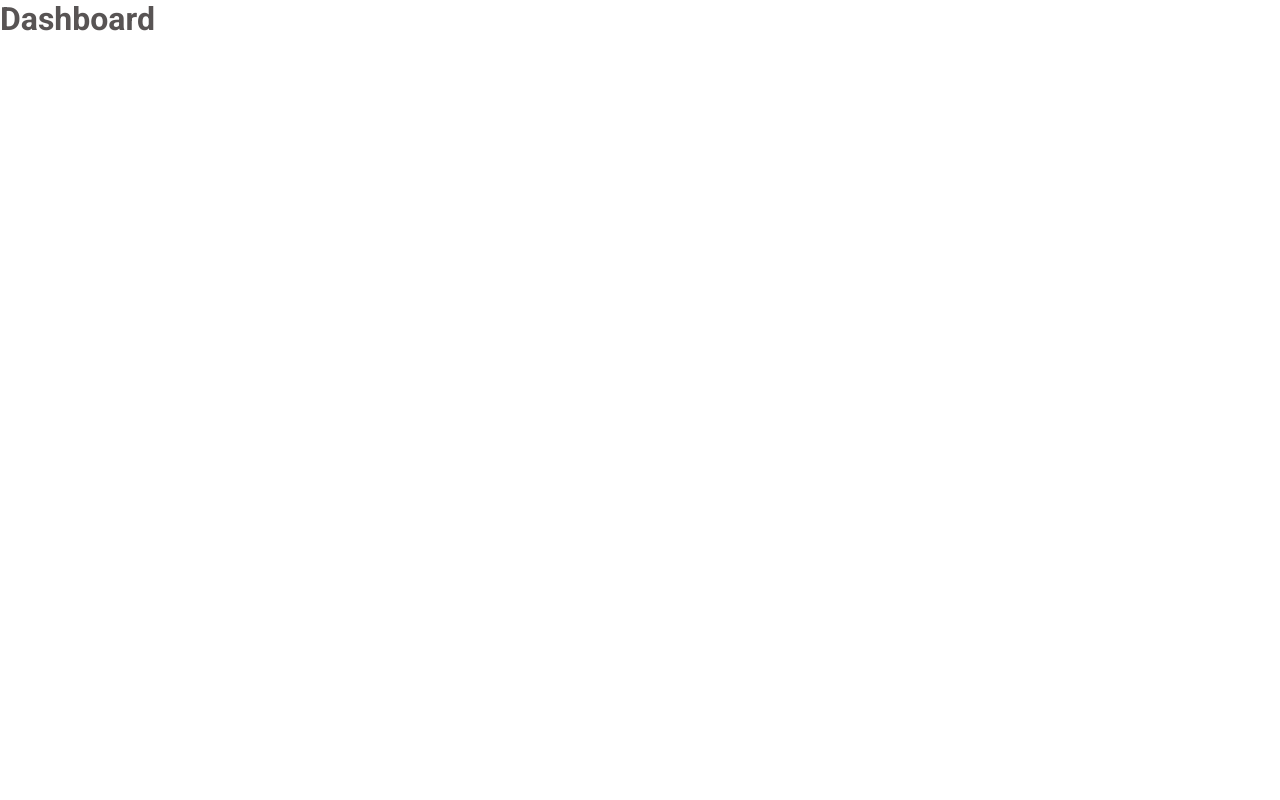
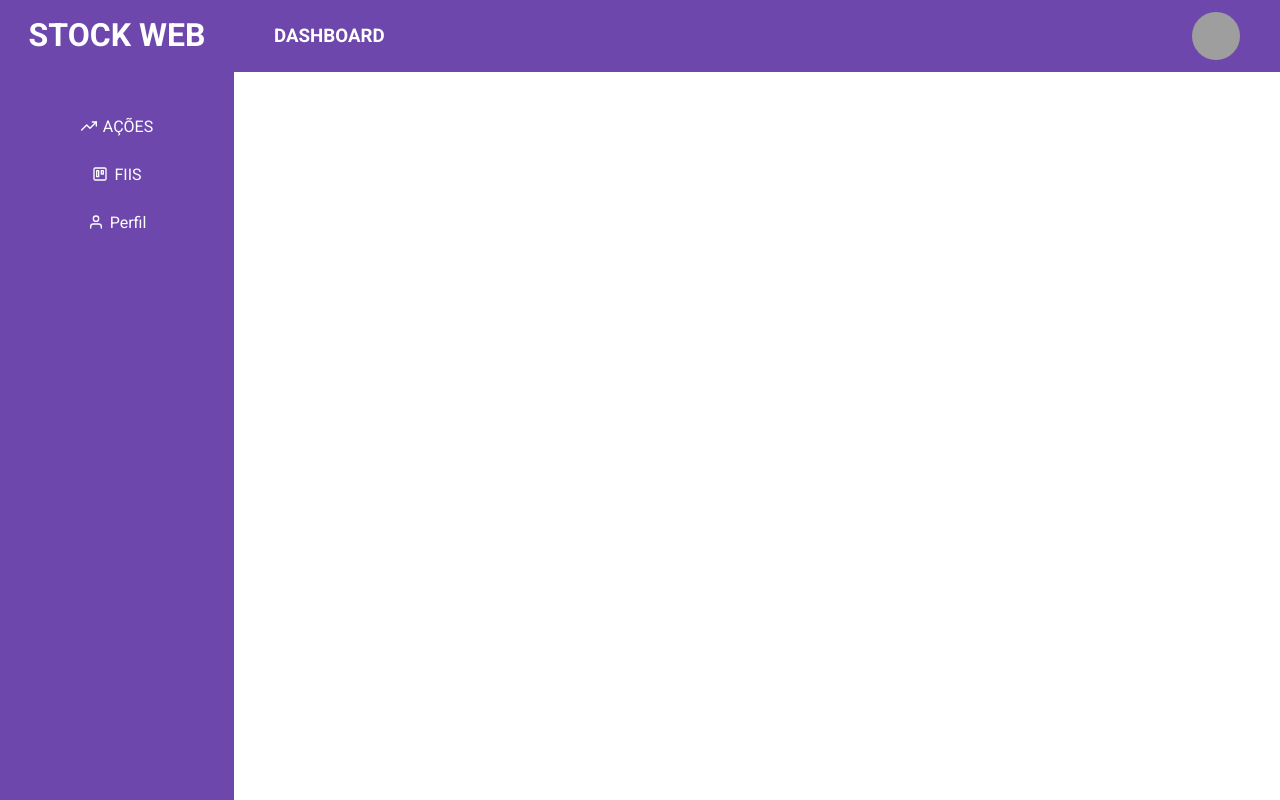
Before and after one commit to Bruno-Cesar123/stock_web, a React (Create React App) app: page /dashboard in a window 1280 px wide. Built offline with nearby package versions, Linux system fonts and the light colour scheme; grey boxes are pictures that could not be loaded.

Commit message:
feat(dashboard): create sidebar component

```diff
--- a/package.json
+++ b/package.json
@@ -12,6 +12,7 @@
     "@types/react-dom": "^17.0.13",
     "react": "^17.0.2",
     "react-dom": "^17.0.2",
+    "react-icons": "^4.3.1",
     "react-router-dom": "^6.2.2",
     "react-scripts": "5.0.0",
     "styled-components": "^5.3.3",
--- /dev/null
+++ b/src/components/Header/index.tsx
@@ -0,0 +1,11 @@
+
+import { Container } from './styles';
+
+export function Header() {
+    return (
+        <Container>
+            <h3>DASHBOARD</h3>
+            <img src="https://picsum.photos/200/300" alt="Avatar" />
+        </Container>
+    )
+}
--- /dev/null
+++ b/src/components/Header/styles.ts
@@ -0,0 +1,23 @@
+import styled from "styled-components";
+
+export const Container = styled.header`
+    background: #6E47AD;
+    width: 100%;
+    height: 72px;
+
+    display: flex;
+    justify-content: space-between;
+    align-items: center;
+
+    padding: 16px 40px;
+
+    h3 {
+        color: #FFFFFF;
+    }
+
+    img {
+        width: 48px;
+        height: 48px;
+        border-radius: 50%;
+    }
+`;
--- /dev/null
+++ b/src/components/SideBar/index.tsx
@@ -0,0 +1,29 @@
+import { FiTrendingUp, FiTrello, FiUser } from "react-icons/fi";
+
+import { Menu } from './styles';
+
+export function Sidebar() {
+    return (
+        <Menu>
+                <h2>STOCK WEB</h2>
+
+                <ul>
+                    <li>
+                        <a href="#pageOne">
+                            <FiTrendingUp /><span>AÇÕES</span>
+                        </a>
+                    </li>
+                    <li>
+                        <a href="#pageTwo">
+                            <FiTrello /><span>FIIS</span>
+                        </a>
+                    </li>
+                    <li>
+                        <a href="/">
+                            <FiUser /> <span>Perfil</span>
+                        </a>
+                    </li>
+                </ul>
+            </Menu>
+    )
+}
--- /dev/null
+++ b/src/components/SideBar/styles.ts
@@ -0,0 +1,53 @@
+import styled from "styled-components";
+
+export const Menu = styled.aside`
+    width: 235px;
+    height: 100vh;
+    background: #6E47AD;
+
+    h2 {
+        font-size: 32px;
+        color: #FFFFFF;
+        text-align: center;
+        padding: 16px;
+    }
+
+    ul {
+        text-align: center;
+        margin-top: 32px;
+
+        li {
+            height: 48px;
+            width: 100%;
+
+            display: flex;
+            align-items: center;
+            justify-content: center;
+
+            transition: all 0.7s;
+
+            &:hover {
+                background: #f2f2f2;
+
+                a {
+                    color: #6E47AD;
+                }
+            }
+
+            a {
+                width: 234px;
+                color: #FFFFFF;
+                text-decoration: none;
+                display: flex;
+                align-items: center;
+                justify-content: center;
+
+                span {
+                    margin-left: 6px;
+                }
+            }
+
+        }
+    }
+
+`;
--- a/src/pages/Dashboard/index.tsx
+++ b/src/pages/Dashboard/index.tsx
@@ -1,7 +1,16 @@
 
+import { Header } from "../../components/Header";
+import { Sidebar } from "../../components/SideBar";
+
+import { Container } from './styles';
 
 export function Dashboard() {
     return (
-        <h1>Dashboard</h1>
+        <Container>
+
+            <Sidebar />
+            <Header />
+
+        </Container>
     )
 }
--- /dev/null
+++ b/src/pages/Dashboard/styles.ts
@@ -0,0 +1,6 @@
+import styled from "styled-components";
+
+export const Container = styled.div`
+    min-height: 100vh;
+    display: flex;
+`;
```
Also changed, not shown: 1 other file (tests, documents, lock files or other folders).
